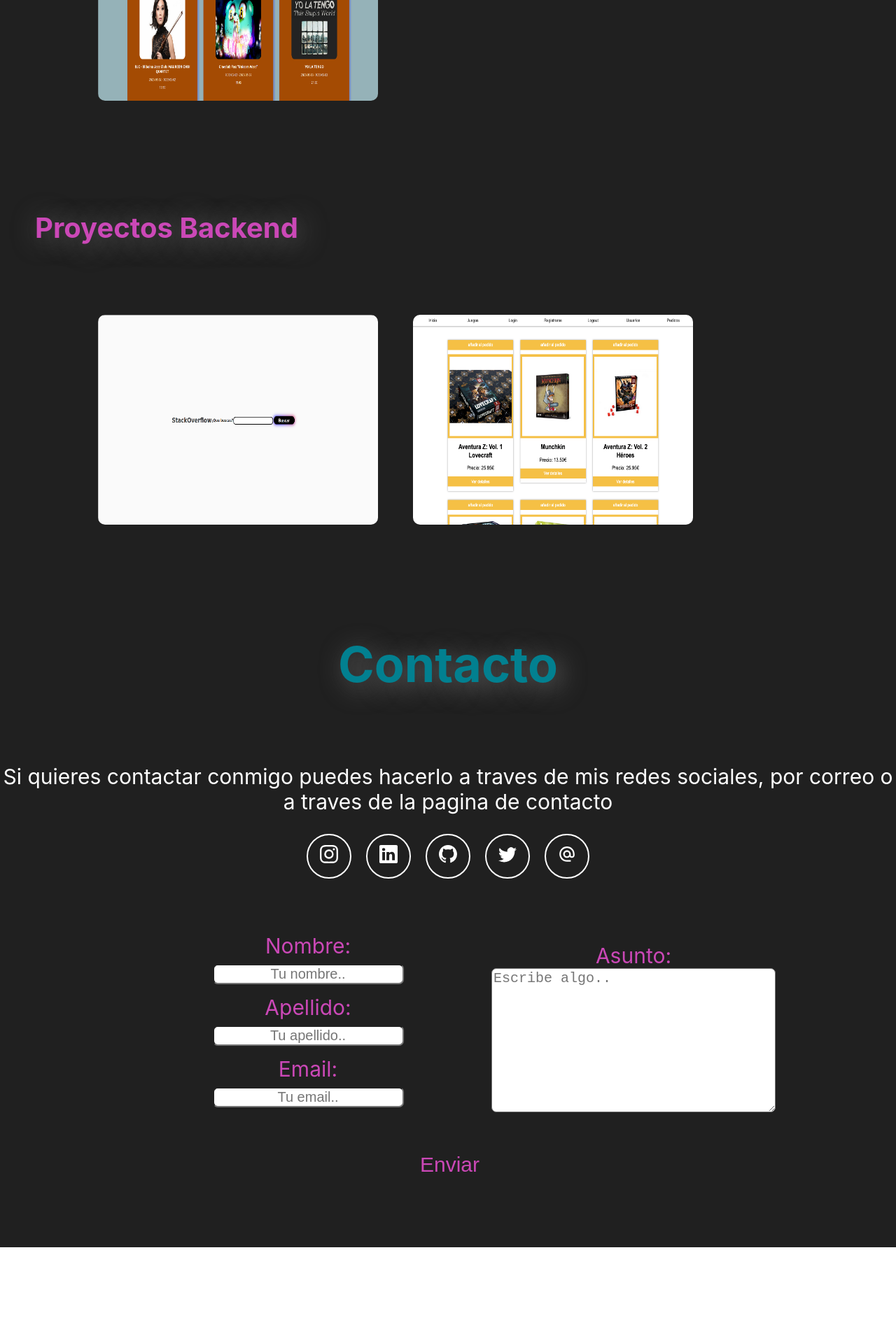
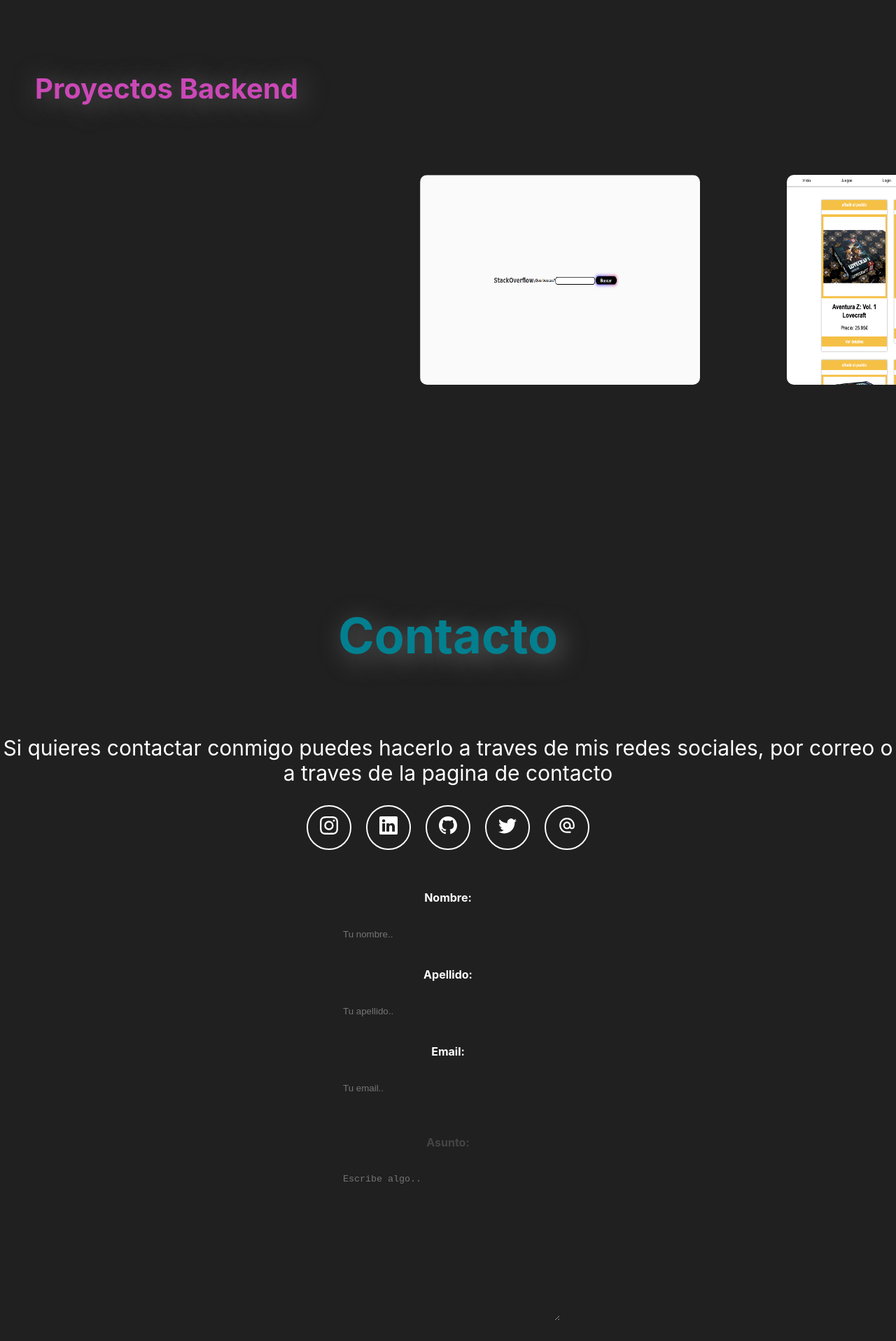
Before and after one commit to JonZapataB/porfolio, a React (Create React App) app in the folder porfolioReact/: page / in a window 1280 px wide. Shown: the part 3646-5563 px from the top of the page at 70% size. Before the commit the page ends 5429 px from the top, so only its background shows below. Built offline with nearby package versions, Linux system fonts and the light colour scheme.

Commit message:
responsive y css

```diff
--- a/porfolioReact/src/App.css
+++ b/porfolioReact/src/App.css
@@ -69,6 +69,7 @@
     flex-direction: column;
     align-items: center;
     padding-right: 0px;
+    padding-left: 0px;
     padding-top: 0px;
     padding-bottom: 0px;
     width: 100%;
--- a/porfolioReact/src/components/Contacto.js
+++ b/porfolioReact/src/components/Contacto.js
@@ -4,6 +4,7 @@ import { BsGithub} from 'react-icons/bs';
 import { BsTwitter} from 'react-icons/bs';
 import { BsInstagram} from 'react-icons/bs';
 import {MdOutlineAlternateEmail} from 'react-icons/md';
+import {BsSend} from 'react-icons/bs';
 
 
 const contact = ()  => {
@@ -58,7 +59,7 @@ const contact = ()  => {
                     <br></br>
                     <textarea name='mensaje'className='inputMessage' id="subject" placeholder="Escribe algo.." style={{height:'200px'}}></textarea>
                     <br></br>
-                    <input className='send' type="submit" value="Enviar"></input>
+                    <input className='send' type="submit" value='Enviar'></input>
                 </section>
             </form>
         </div>
--- a/porfolioReact/src/components/Proyectos.js
+++ b/porfolioReact/src/components/Proyectos.js
@@ -11,7 +11,19 @@ const proyects = () => {
         <h1>Proyectos</h1>
         <p>Estos son algunos de los proyectos que he realizado</p>
         <h2 className='tittleProyects'>Proyectos Fronted</h2>
-        <ul className='proyectsListFront'>
+        <div className='container'>
+            <div className='card'>
+                <img className='fotoProyect1' title='Api' alt='Api'src={fotoProyect1}/>
+            </div>
+            <div className='card'>
+                <img className='fotoProyect2' title='Api' alt='api' src={fotoProyect2}/>
+            </div>
+            <div className='card'>
+                <img className='fotoProyect3' alt='React' src={fotoProyect3}/>
+            </div>
+        </div>
+
+        {/* <ul className='proyectsListFront'>
             <li>
                 <img className='fotoProyect1' title='Api' alt='Api'src={fotoProyect1}/>
             </li>
@@ -21,16 +33,25 @@ const proyects = () => {
             <li>
             <img className='fotoProyect3' alt='React' src={fotoProyect3}/>
             </li>
-        </ul>
+        </ul> */}
         <h2 className='tittleProyects'>Proyectos Backend</h2>
-        <ul className='proyectsListBack'>
+
+        <div className='container'>
+            <div className='card'>
+                <img className='fotoProyect4' title='Api' alt='Api'src={fotoProyect4}/>
+            </div>
+            <div className='card'>
+                <img className='fotoProyect5' title='Api' alt='api' src={fotoProyect5}/>
+            </div>
+        </div>
+        {/* <ul className='proyectsListBack'>
             <li>
             <img className='fotoProyect4' src={fotoProyect4} alt='Scraping'/>
             </li>
             <li>
             <img className='fotoProyect5' alt='Base de datos' src={fotoProyect5}/>
             </li>
-        </ul>
+        </ul> */}
         </div>
     );
 }
--- a/porfolioReact/src/components/css/Contacto.css
+++ b/porfolioReact/src/components/css/Contacto.css
@@ -105,80 +105,102 @@
     }
 }
 
-.datosContact{
-    flex-wrap: wrap;
-    text-align: center;
-    margin-top: 80px;
-    color: #cb48b7;
-    font-size: 30px;
-    margin-right: 400px;
 
+/* Estilos para el formulario */
+form {
+    display: flex;
+    flex-direction: column;
+    align-items: center;
+    margin-top: 50px;
   }
 
-.textName{
-    margin-bottom: 10px;
+  /* Estilos para los campos de datos */
+  .datosContact {
+    display: flex;
+    flex-direction: column;
+    align-items: center;
+    margin-bottom: 30px;
   }
 
-.inputName{
-    border-radius: 7px;
-    font-size:20px;
-    text-align: center;
-    margin-bottom: 15px;
-
+  .textName, .textSecondName, .textEmail {
+    margin-top: 10px;
+    margin-bottom: 5px;
+    font-weight: bold;
+    font-size: 16px;
+    color: white;
   }
 
-.textSecondName{
-    margin-bottom: 10px;
-
+  .inputName, .inputSecondName, .inputEmail {
+    background-color: #202020;
+    color: white;
+    width: 300px;
+    padding: 10px;
+    border: none;
   }
 
-.inputSecondName{
-    border-radius: 7px;
-    font-size:20px;
-    text-align: center;
-    margin-bottom: 15px;
-
+  /* Estilos para el campo de mensaje */
+  .message {
+    display: flex;
+    flex-direction: column;
+    align-items: center;
+    color: white;
   }
 
-.inputMessage{
-    border-radius: 7px;
-    font-size:20px;
-    width: 400px;
-    margin-left: 300px;
-
+  .textMessage {
+    margin-bottom: 5px;
+    font-weight: bold;
+    font-size: 16px;
+    color: #444444;
   }
 
-.textEmail{
-
-    margin-bottom: 10px;
+  .inputMessage {
+    width: 300px;
+    height: 200px;
+    padding: 10px;
+    border: none;
+    color: white;
+    background-color: #202020;
   }
 
-.inputEmail{
-    border-radius: 7px;
-    font-size:20px;
-    text-align: center;
-    margin-bottom: 15px;
+  /* Estilos para el botón de enviar */
+  .send {
+    margin-top: 50px;
+    background-color: #CB48B7;
+    color: #ffffff;
+    font-size: 16px;
+    font-weight: bold;
+    padding: 10px 30px;
+    border: none;
+    border-radius: 5px;
+    box-shadow: 0 0 5px rgba(0, 0, 0, 0.1);
+    cursor: pointer;
+    transition: all 0.2s ease-in-out;
   }
 
-.textMessage{
-    margin-left: 300px;
-    margin-top:-800px;
+  .send:hover {
+    background-color: #ffffff;
+    color: #CB48B7;
   }
 
-.send{
-    margin-right: 225px;
-    margin-top: 50px;
-    color: #cb48b7;
-    background-color:#202020 ;
-    border:none;
-    font-size: 30px;
-    cursor: pointer;
+  @media  screen and (max-width: 768px) {
+    .contact{
+        margin-left: 50px;
+        margin-right: 50px;
     }
 
-.message{
-    text-align: center;
-    color: #cb48b7;
-    font-size: 30px;
-    margin-top: -250px;
-    margin-left: 230px;
+    .media {
+        display: flex;
+        flex-wrap: wrap;
+        justify-content: center;
+        row-gap: 10px;
+        margin-top: 20px;
+        margin-bottom: 20px;
+        margin-right: 50px;
     }
+
+    .icon {
+        width: 40px;
+        height: 40px;
+        font-size: 20px;
+    }
+}
--- a/porfolioReact/src/components/css/Proyectos.css
+++ b/porfolioReact/src/components/css/Proyectos.css
@@ -1,5 +1,6 @@
 .proyects{
     margin-bottom: 150px;
+    scroll-behavior: smooth;
 }
 
 .proyects h1{
@@ -27,7 +28,41 @@
     text-shadow:0.1em 0.1em 0.9em #6b6b6b
 }
 
-.proyectsListFront{
+.container{
+    display: flex;
+    flex-direction: row;
+    gap:24px;
+    padding: 16px;
+    max-width: 700px;
+    overflow-x: scroll;
+    scroll-snap-type: x mandatory;
+    margin-left: 550px;
+}
+
+.card{
+    scroll-snap-align: start;
+    min-width: 500px;
+    min-height: 500px;
+    color:#028090;
+}
+
+.fotoProyect1, .fotoProyect2, .fotoProyect3{
+    width: 400px;
+    height: 300px;
+    margin-top: 50px;
+    border-radius: 10px;
+
+}
+
+.fotoProyect4, .fotoProyect5{
+    width: 400px;
+    height: 300px;
+    margin-left: 50px;
+    margin-top: 50px;
+    border-radius: 10px;
+}
+
+/* .proyectsListFront{
     display:flex;
     flex-wrap: wrap;
     margin-top: 50px;
@@ -37,14 +72,7 @@
     list-style: none;
 }
 
-.fotoProyect1, .fotoProyect2, .fotoProyect3{
-    width: 400px;
-    height: 300px;
-    margin-left: 50px;
-    margin-top: 50px;
-    border-radius: 10px;
 
-}
 
 .fotoProyect1:hover, .fotoProyect2:hover, .fotoProyect3:hover{
     transform: scale(1.1);
@@ -64,10 +92,4 @@
     list-style: none;
 }
 
-.fotoProyect4, .fotoProyect5{
-    width: 400px;
-    height: 300px;
-    margin-left: 50px;
-    margin-top: 50px;
-    border-radius: 10px;
-}
+*/
--- a/porfolioReact/src/components/css/SobreMi.css
+++ b/porfolioReact/src/components/css/SobreMi.css
@@ -57,3 +57,49 @@
     color: #fff;
     margin-top: 20px;
 }
+
+@media screen and (max-width: 768px) {
+    .sobreMi {
+    margin-bottom: 100px;
+    }
+
+    .hobbies {
+    margin-top: 100px;
+    margin-bottom: 20px;
+    font-size: 20px;
+    }
+
+    .hobbiesTittle {
+    font-size: 40px;
+    }
+
+    .hobbies li {
+    margin-right: 50px;
+    }
+
+    .fotos {
+    width: 100%;
+    height: auto;
+    display: block;
+    margin: 0 auto;
+    margin-top: 50px;
+    margin-bottom: 50px;
+    }
+
+    .fotos img {
+    width: 100%;
+    max-width: 300px;
+    opacity: 1;
+    margin-right: 50px;
+    margin-left: 50px;
+    }
+
+    .sobreMi h1 {
+    font-size: 50px;
+    }
+
+    .sobreMi p {
+    font-size: 16px;
+    margin-top: 10px;
+    }
+}
--- a/porfolioReact/src/components/css/Start.css
+++ b/porfolioReact/src/components/css/Start.css
@@ -172,3 +172,107 @@ div {
         transform: translateX(0px);
     }
 }
+
+/* Estilos para dispositivos móviles */
+@media only screen and (max-width: 600px) {
+    .start {
+      padding-top: 80px;
+      margin-bottom: 100px;
+      margin-left: 20px;
+      font-size: 20px;
+    }
+
+    .fotoStart {
+      width: 300px;
+      height: 300px;
+      margin-top: 300px;
+      margin-left: 20px;
+      margin-right: 20px;
+      display: flex;
+    }
+
+    .textos {
+      width: 100%;
+    }
+
+    .textos h1 {
+      font-size: 40px;
+      margin-bottom: 5px;
+    }
+
+    .textos h2 {
+      font-size: 24px;
+      margin-bottom: 5px;
+    }
+
+    .textos h3 {
+      font-size: 24px;
+      margin-bottom: 5px;
+    }
+
+    .redes {
+      display: flex;
+      flex-wrap: wrap;
+      justify-content: center;
+      row-gap: 10px;
+      margin-top: 20px;
+      margin-bottom: 20px;
+      margin-right: 50px;
+    }
+
+    .icon {
+      width: 40px;
+      height: 40px;
+      font-size: 20px;
+    }
+  }
+
+  /* Estilos para dispositivos de escritorio */
+  @media only screen and (min-width: 601px) {
+    .start {
+      padding-top: 220px;
+      margin-bottom: 200px;
+      margin-left: 100px;
+      font-size: 30px;
+    }
+
+    .fotoStart {
+      width: 400px;
+      height: 400px;
+      margin-left: auto;
+      margin-right: 150px;
+      display: flex;
+    }
+
+    .textos {
+      width: 1000px;
+      height: 0;
+    }
+
+    .textos h1 {
+      font-size: 50px;
+      margin-bottom: 10px;
+    }
+
+    .textos h2 {
+      font-size: 30px;
+      margin-bottom: 10px;
+      padding-left: 15px;
+    }
+
+    .textos h3 {
+      font-size: 30px;
+      margin-bottom: 10px;
+    }
+
+    .redes {
+      display: flex;
+      column-gap: 25px;
+    }
+
+    .icon {
+      width: 60px;
+      height: 60px;
+      font-size: 26px;
+    }
+  }
```
Lines whose indentation alone changed are shown as unchanged.
